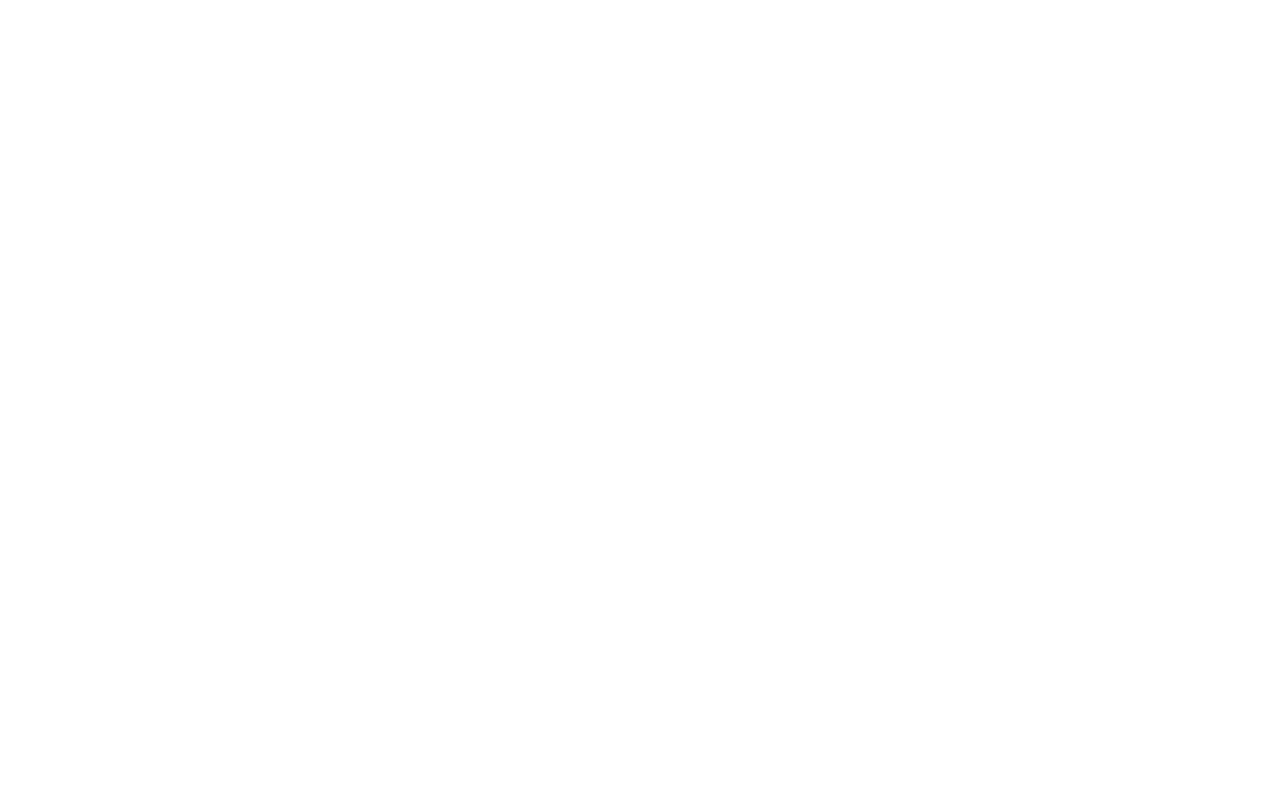
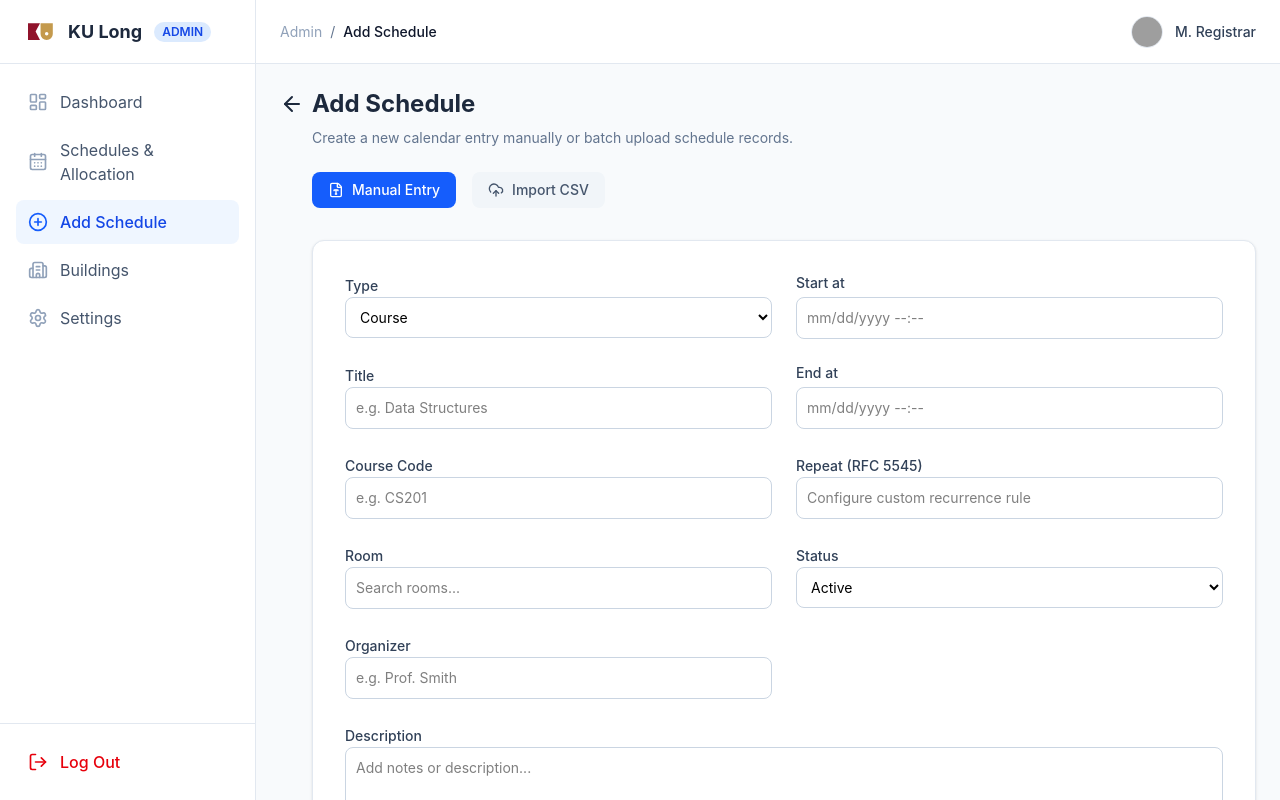
Before and after one commit to Gikeeeeeee/CS361_G06, a React (Vite) app in the folder frontend/: page /admin/add-schedule in a window 1280 px wide. Before the commit this address had no page. Shown: the top 800 px of the page. Built offline with nearby package versions, Linux system fonts and the light colour scheme; no server answers; grey boxes are pictures that could not be loaded.

Commit message:
feat(schedule): implement manual add schedule (US2) and page navigation

```diff
--- a/frontend/package.json
+++ b/frontend/package.json
@@ -16,6 +16,7 @@
     "framer-motion": "^13.1.1",
     "lucide-react": "^1.37.0",
     "react": "^19.2.8",
+    "react-datepicker": "^9.1.0",
     "react-dom": "^19.2.8",
     "react-router-dom": "^7.18.3",
     "react-zoom-pan-pinch": "^4.0.4",
@@ -24,8 +25,9 @@
   "devDependencies": {
     "@tailwindcss/vite": "^4.3.3",
     "@types/node": "^24.13.3",
-    "@types/react": "^19.2.18",
-    "@types/react-dom": "^19.2.4",
+    "@types/react": "^19.3.0",
+    "@types/react-datepicker": "^6.2.0",
+    "@types/react-dom": "^19.3.0",
     "@vitejs/plugin-react": "^6.1.0",
     "oxlint": "^1.79.0",
     "tailwindcss": "^4.3.3",
--- a/frontend/src/App.tsx
+++ b/frontend/src/App.tsx
@@ -9,6 +9,7 @@
 import FacilityDetailPage from './features/campus-explorer/pages/FacilityDetailPage';
 import { AdminPlaceholder } from './features/admin/AdminPlaceholder';
 import { AdminLayout } from './features/admin/components/AdminLayout';
+import AddSchedulePage from './features/admin-add-schedule/AddSchedulePage';
 
 function DynamicPageTitle() {
   const location = useLocation();
@@ -27,6 +28,8 @@
       document.title = 'Room Details | KU Long';
     } else if (pathname.startsWith('/facilities/')) {
       document.title = 'Facility Details | KU Long';
+    } else if (pathname.startsWith('/admin')) {
+      document.title = 'Admin | KU Long';
     } else {
       document.title = 'KU Long';
     }
@@ -48,8 +51,12 @@
         <Route path="buildings/:buildingId" element={<BuildingInfoPage />} />
         <Route path="rooms/:roomId" element={<RoomDetailPage />} />
         <Route path="facilities/:facilityId" element={<FacilityDetailPage />} />
+
+        {/* ส่วนของ Admin */}
         <Route path="admin" element={<AdminLayout />}>
           <Route index element={<AdminPlaceholder />} />
+          <Route path="schedules" element={<AdminPlaceholder />} />
+          <Route path="add-schedule" element={<AddSchedulePage />} />
         </Route>
       </Routes>
     </BrowserRouter>
--- /dev/null
+++ b/frontend/src/features/admin-add-schedule/AddSchedulePage.tsx
@@ -0,0 +1,56 @@
+import { useState } from 'react';
+import { ArrowLeft, FileType, UploadCloud } from 'lucide-react';
+import { useNavigate } from 'react-router-dom';
+import ManualEntryForm from './admin-manual-add-schedule/ManualEntryForm';
+import CsvImportForm from './admin-import-file/CsvImportForm';
+
+export default function AddSchedulePage() {
+  const navigate = useNavigate();
+  const [activeTab, setActiveTab] = useState<'manual' | 'csv'>('manual');
+
+  return (
+    <div className="max-w-5xl mx-auto">
+      <div className="mb-6">
+        <button
+          onClick={() => navigate('/admin')}
+          className="flex items-center text-slate-800 font-bold text-2xl gap-2 hover:text-blue-600 transition-colors"
+        >
+          <ArrowLeft className="w-6 h-6" />
+          Add Schedule
+        </button>
+        <p className="text-slate-500 mt-2 text-sm ml-8">
+          Create a new calendar entry manually or batch upload schedule records.
+        </p>
+      </div>
+
+      <div className="flex gap-4 mb-8 ml-8">
+        <button
+          onClick={() => setActiveTab('manual')}
+          className={`px-4 py-2 rounded-lg font-medium text-sm flex items-center gap-2 transition-colors ${
+            activeTab === 'manual'
+              ? 'bg-blue-600 text-white'
+              : 'bg-slate-100 text-slate-600 hover:bg-slate-200'
+          }`}
+        >
+          <FileType className="w-4 h-4" />
+          Manual Entry
+        </button>
+        <button
+          onClick={() => setActiveTab('csv')}
+          className={`px-4 py-2 rounded-lg font-medium text-sm flex items-center gap-2 transition-colors ${
+            activeTab === 'csv'
+              ? 'bg-blue-600 text-white'
+              : 'bg-slate-100 text-slate-600 hover:bg-slate-200'
+          }`}
+        >
+          <UploadCloud className="w-4 h-4" />
+          Import CSV
+        </button>
+      </div>
+
+      <div className="ml-8">
+        {activeTab === 'manual' ? <ManualEntryForm /> : <CsvImportForm />}
+      </div>
+    </div>
+  );
+}
--- /dev/null
+++ b/frontend/src/features/admin-add-schedule/admin-manual-add-schedule/ManualEntryForm.tsx
@@ -0,0 +1,101 @@
+import React, { useState } from 'react';
+import DatePicker from 'react-datepicker';
+import 'react-datepicker/dist/react-datepicker.css';
+
+export default function ManualEntryForm() {
+  const [startDate, setStartDate] = useState<Date | null>(null);
+  const [endDate, setEndDate] = useState<Date | null>(null);
+
+  const handleManualSubmit = (e: React.FormEvent) => {
+    e.preventDefault();
+    console.log("Submit manual form", { startDate, endDate });
+    alert("Saved manually! (Mock data logged to console)");
+  };
+
+  return (
+    <div className="bg-white border border-slate-200 rounded-xl p-8 shadow-sm">
+      <form onSubmit={handleManualSubmit} className="grid grid-cols-2 gap-6">
+        <div className="col-span-1 space-y-1">
+          <label className="text-sm font-medium text-slate-700">Type</label>
+          <select className="w-full border border-slate-300 rounded-lg p-2.5 text-sm outline-none focus:border-blue-500 focus:ring-1 focus:ring-blue-500">
+            <option>Course</option>
+            <option>Activity</option>
+            <option>Exam</option>
+          </select>
+        </div>
+
+        <div className="col-span-1 space-y-1 flex flex-col">
+          <label className="text-sm font-medium text-slate-700">Start at</label>
+          <DatePicker
+            selected={startDate}
+            onChange={(date: Date | null) => setStartDate(date)}
+            showTimeSelect
+            timeFormat="HH:mm"
+            timeIntervals={15}
+            dateFormat="MM/dd/yyyy h:mm aa"
+            placeholderText="mm/dd/yyyy --:--"
+            className="w-full border border-slate-300 rounded-lg p-2.5 text-sm outline-none focus:border-blue-500 focus:ring-1 focus:ring-blue-500"
+          />
+        </div>
+
+        <div className="col-span-1 space-y-1">
+          <label className="text-sm font-medium text-slate-700">Title</label>
+          <input type="text" placeholder="e.g. Data Structures" className="w-full border border-slate-300 rounded-lg p-2.5 text-sm outline-none focus:border-blue-500 focus:ring-1 focus:ring-blue-500" />
+        </div>
+
+        <div className="col-span-1 space-y-1 flex flex-col">
+            <label className="text-sm font-medium text-slate-700">End at</label>
+            <DatePicker
+                selected={endDate}
+                onChange={(date: Date | null) => setEndDate(date)}
+                showTimeSelect
+                timeFormat="HH:mm"
+                timeIntervals={15}
+                dateFormat="MM/dd/yyyy h:mm aa"
+                placeholderText="mm/dd/yyyy --:--"
+                className="w-full border border-slate-300 rounded-lg p-2.5 text-sm outline-none focus:border-blue-500 focus:ring-1 focus:ring-blue-500"
+            />
+        </div>
+
+        <div className="col-span-1 space-y-1">
+          <label className="text-sm font-medium text-slate-700">Course Code</label>
+          <input type="text" placeholder="e.g. CS201" className="w-full border border-slate-300 rounded-lg p-2.5 text-sm outline-none focus:border-blue-500 focus:ring-1 focus:ring-blue-500" />
+        </div>
+
+        <div className="col-span-1 space-y-1">
+          <label className="text-sm font-medium text-slate-700">Repeat (RFC 5545)</label>
+          <input type="text" placeholder="Configure custom recurrence rule" className="w-full border border-slate-300 rounded-lg p-2.5 text-sm outline-none focus:border-blue-500 focus:ring-1 focus:ring-blue-500" />
+        </div>
+
+        <div className="col-span-1 space-y-1">
+          <label className="text-sm font-medium text-slate-700">Room</label>
+          <input type="text" placeholder="Search rooms..." className="w-full border border-slate-300 rounded-lg p-2.5 text-sm outline-none focus:border-blue-500 focus:ring-1 focus:ring-blue-500" />
+        </div>
+
+        <div className="col-span-1 space-y-1">
+          <label className="text-sm font-medium text-slate-700">Status</label>
+          <select className="w-full border border-slate-300 rounded-lg p-2.5 text-sm outline-none focus:border-blue-500 focus:ring-1 focus:ring-blue-500">
+            <option>Active</option>
+            <option>Inactive</option>
+          </select>
+        </div>
+
+        <div className="col-span-2 md:col-span-1 space-y-1">
+          <label className="text-sm font-medium text-slate-700">Organizer</label>
+          <input type="text" placeholder="e.g. Prof. Smith" className="w-full border border-slate-300 rounded-lg p-2.5 text-sm outline-none focus:border-blue-500 focus:ring-1 focus:ring-blue-500" />
+        </div>
+
+        <div className="col-span-2 space-y-1">
+          <label className="text-sm font-medium text-slate-700">Description</label>
+          <textarea placeholder="Add notes or description..." rows={4} className="w-full border border-slate-300 rounded-lg p-2.5 text-sm outline-none focus:border-blue-500 focus:ring-1 focus:ring-blue-500"></textarea>
+        </div>
+
+        <div className="col-span-2 flex justify-end mt-4">
+          <button type="submit" className="bg-blue-600 hover:bg-blue-700 text-white font-medium py-2 px-6 rounded-lg transition-colors">
+            Save Schedule
+          </button>
+        </div>
+      </form>
+    </div>
+  );
+}
--- a/frontend/src/features/admin/config/nav.config.ts
+++ b/frontend/src/features/admin/config/nav.config.ts
@@ -1,4 +1,4 @@
-import { LayoutDashboard, CalendarDays, Building2, Settings } from 'lucide-react';
+import { LayoutDashboard, CalendarDays, Building2, Settings, PlusCircle } from 'lucide-react';
 
 export interface NavItem {
   label: string;
@@ -20,6 +20,11 @@
     icon: CalendarDays,
   },
   {
+    label: 'Add Schedule',
+    path: '/admin/add-schedule',
+    icon: PlusCircle,
+  },
+  {
     label: 'Buildings',
     path: '/admin/buildings',
     icon: Building2,
```
Also changed, not shown: 1 other file (tests, documents, lock files or other folders).
